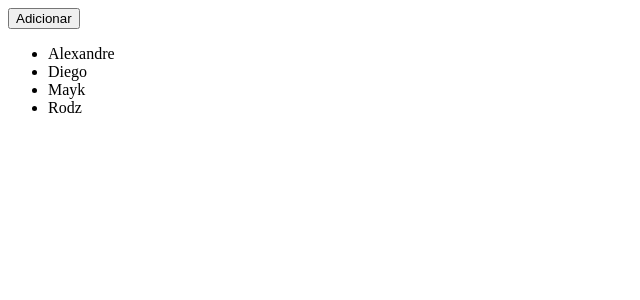
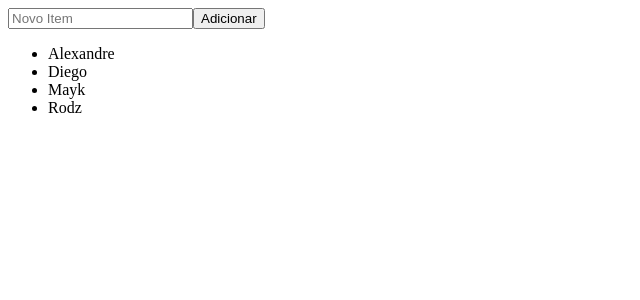
Before and after one commit to arrudadev/react-unit-testing, a React (Vite) app: page / in a window 1280 px wide. Shown: the top 300 px of the page, without its empty margins (0-640 px from the left). Built offline with nearby package versions, Linux system fonts and the light colour scheme.

Commit message:
refactor: change the test to add item to the list to use a input element

```diff
--- a/src/App.tsx
+++ b/src/App.tsx
@@ -2,13 +2,21 @@ import { useState } from 'react';
 
 function App() {
   const [list, setList] = useState(['Alexandre', 'Diego', 'Mayk', 'Rodz']);
+  const [newItem, setNewItem] = useState('');
 
   function addItemInTheList() {
-    setList([...list, 'Novo']);
+    setList([...list, newItem]);
   }
 
   return (
     <>
+      <input
+        placeholder="Novo Item"
+        type="text"
+        value={newItem}
+        onChange={event => setNewItem(event.target.value)}
+      />
+
       <button type="button" onClick={addItemInTheList}>
         Adicionar
       </button>
```
Also changed, not shown: 1 other file (tests, documents, lock files or other folders).
